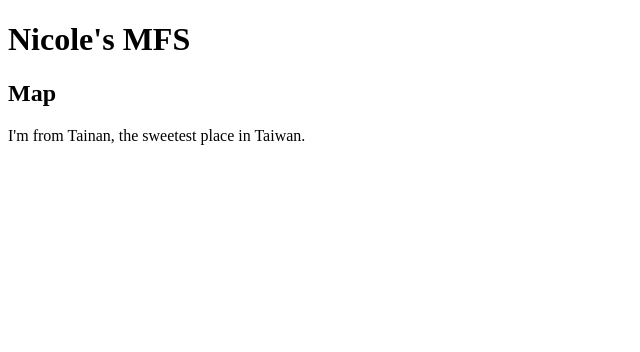
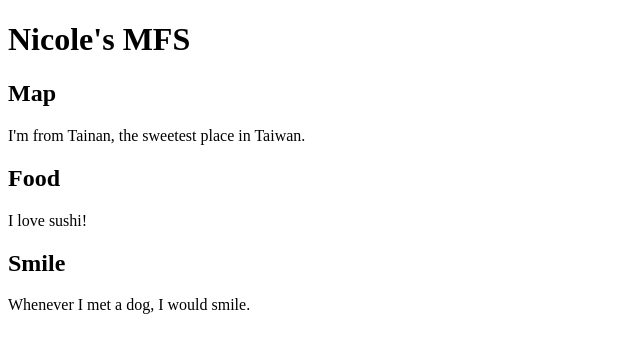
Before and after one commit to pycnicole/pycnicole.github.io, a plain HTML site: page MFS.html in a window 1280 px wide. Shown: the whole page, without its empty margins (0-640 px from the left). Drawn offline with Linux system fonts and the light colour scheme.

Commit message:
Update MFS.html

```diff
--- a/MFS.html
+++ b/MFS.html
@@ -9,5 +9,9 @@
     <h1>Nicole's MFS</h1>
     <h2>Map</h2>
     <p>I'm from Tainan, the sweetest place in Taiwan.</p>
+    <h2>Food</h2>
+    <p>I love sushi!</p>
+    <h2>Smile</h2>
+    <p>Whenever I met a dog, I would smile.</p>
 </body>
 </html>
```
